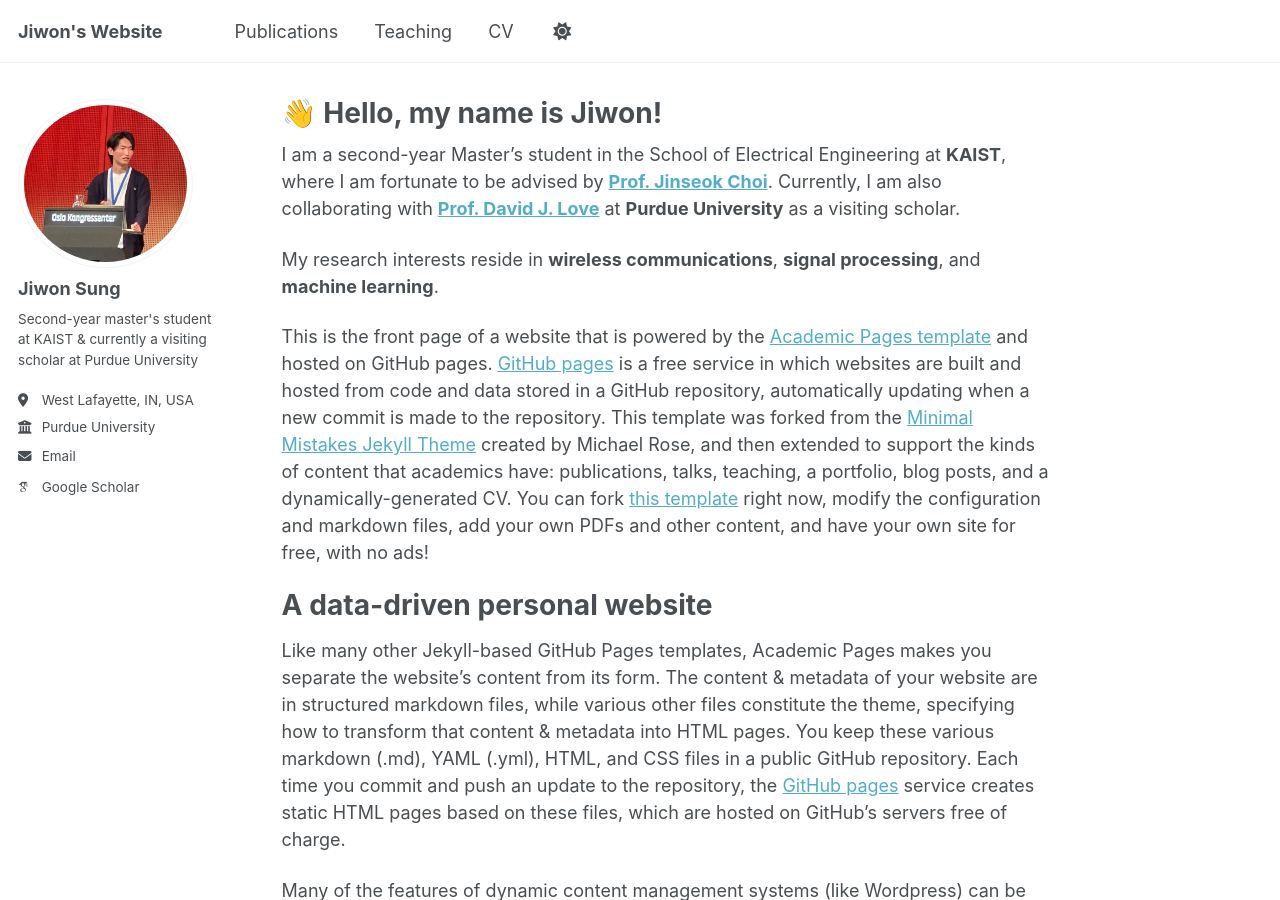
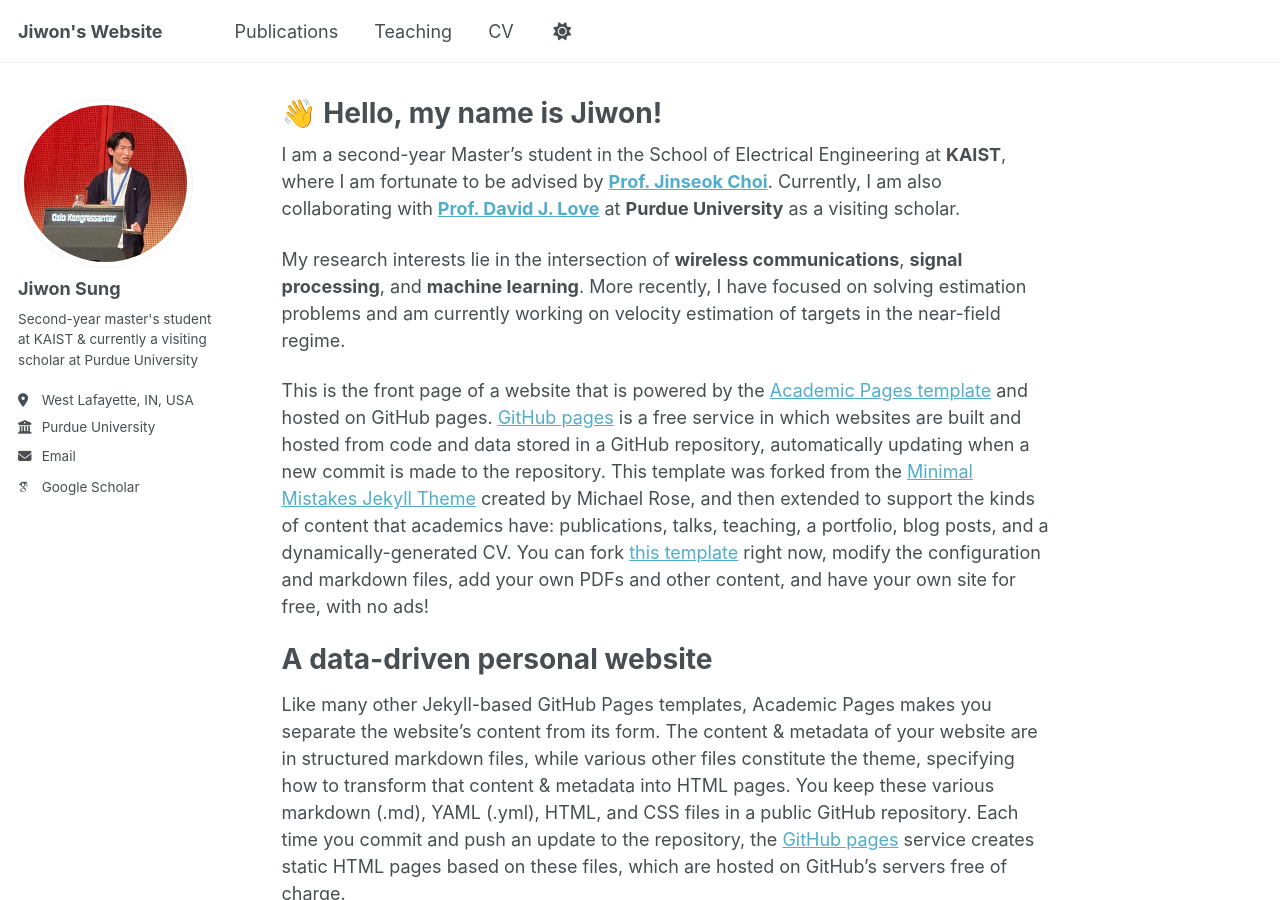
Before and after one commit to sunione/sunione.github.io, a Jekyll site: the page built from _pages/about.md, in a window 1280 px wide and 900 px high. Built offline with Jekyll 4.4.1, drawn with Linux system fonts in a browser that asks for light colours; some web fonts are replaced.

Commit message:
about.md

```diff
--- a/_pages/about.md
+++ b/_pages/about.md
@@ -9,7 +9,7 @@ redirect_from:
 
 I am a second-year Master's student in the School of Electrical Engineering at **KAIST**, where I am fortunate to be advised by [**Prof. Jinseok Choi**](https://sic-x.kaist.ac.kr/professor). Currently, I am also collaborating with [**Prof. David J. Love**](https://engineering.purdue.edu/~djlove/) at **Purdue University** as a visiting scholar.
 
-My research interests reside in **wireless communications**, **signal processing**, and **machine learning**.
+My research interests lie in the intersection of **wireless communications**, **signal processing**, and **machine learning**. More recently, I have focused on solving estimation problems and am currently working on velocity estimation of targets in the near-field regime.
 
 
 
```
